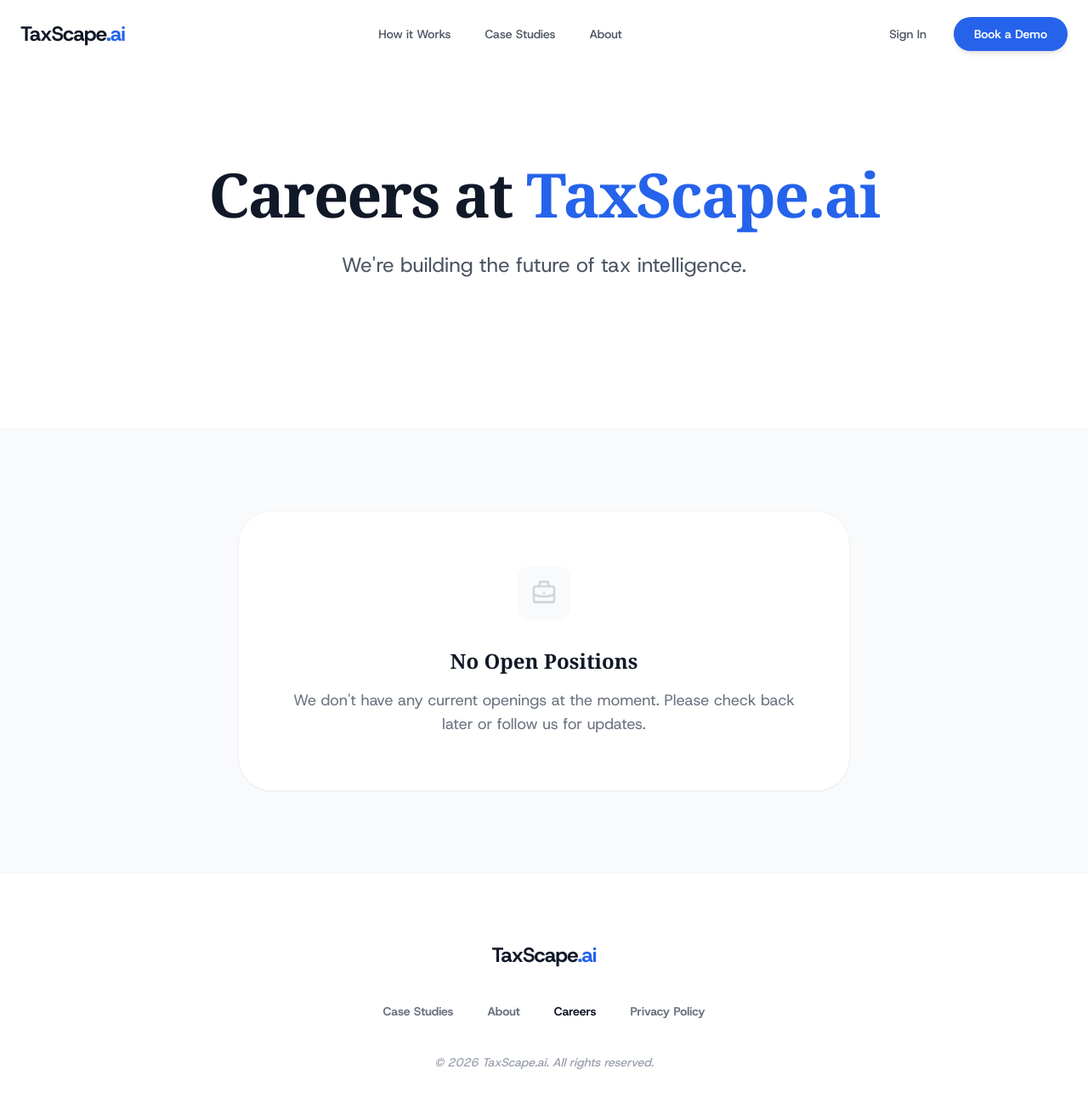
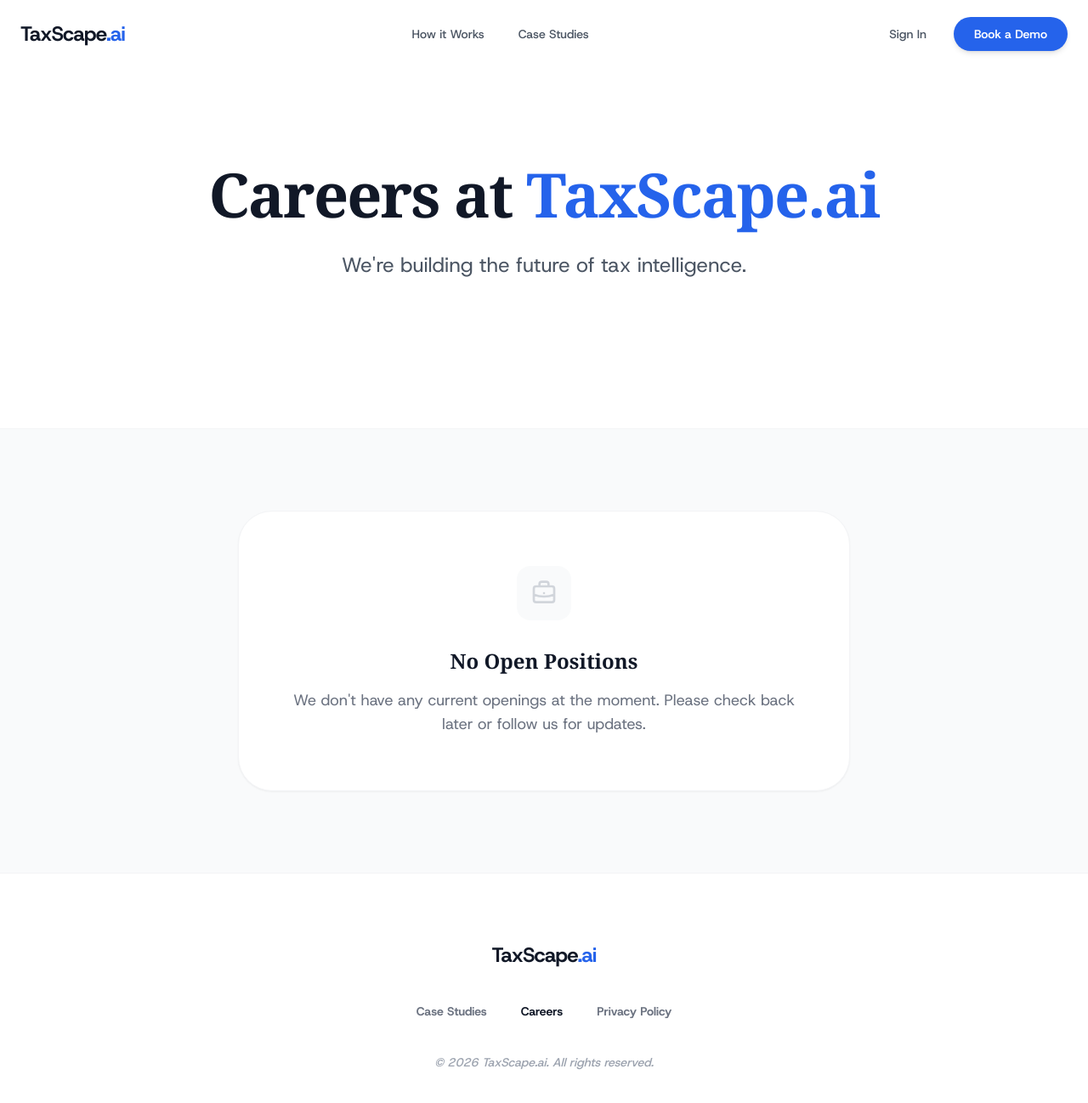
Before and after one commit to Taxscape/TaxscapeCursor, a Next.js app in the folder frontend/: page /careers in a window 1280 px wide. Shown: the top 1298 px of the page at 85% size. Built offline with nearby package versions, Linux system fonts and the light colour scheme; no server answers.

Commit message:
Remove About page links from navigation across marketing pages

```diff
--- a/frontend/src/app/(marketing)/careers/page.tsx
+++ b/frontend/src/app/(marketing)/careers/page.tsx
@@ -32,7 +32,6 @@ export default function CareersPage() {
           <div className="hidden md:flex items-center gap-10">
             <Link href="/#how-it-works" className="text-sm font-medium text-gray-600 hover:text-gray-900 transition-colors">How it Works</Link>
             <Link href="/case-studies" className="text-sm font-medium text-gray-600 hover:text-gray-900 transition-colors">Case Studies</Link>
-            <Link href="/about" className="text-sm font-medium text-gray-600 hover:text-gray-900 transition-colors">About</Link>
           </div>
 
           <div className="flex items-center gap-4">
@@ -81,7 +80,6 @@ export default function CareersPage() {
           </Link>
           <div className="flex justify-center gap-10 text-sm font-bold text-gray-500 mb-10">
             <Link href="/case-studies" className="hover:text-blue-600 transition-colors">Case Studies</Link>
-            <Link href="/about" className="hover:text-blue-600 transition-colors">About</Link>
             <Link href="/careers" className="hover:text-blue-600 transition-colors text-gray-900">Careers</Link>
             <Link href="/privacy" className="hover:text-blue-600 transition-colors">Privacy Policy</Link>
           </div>
```
